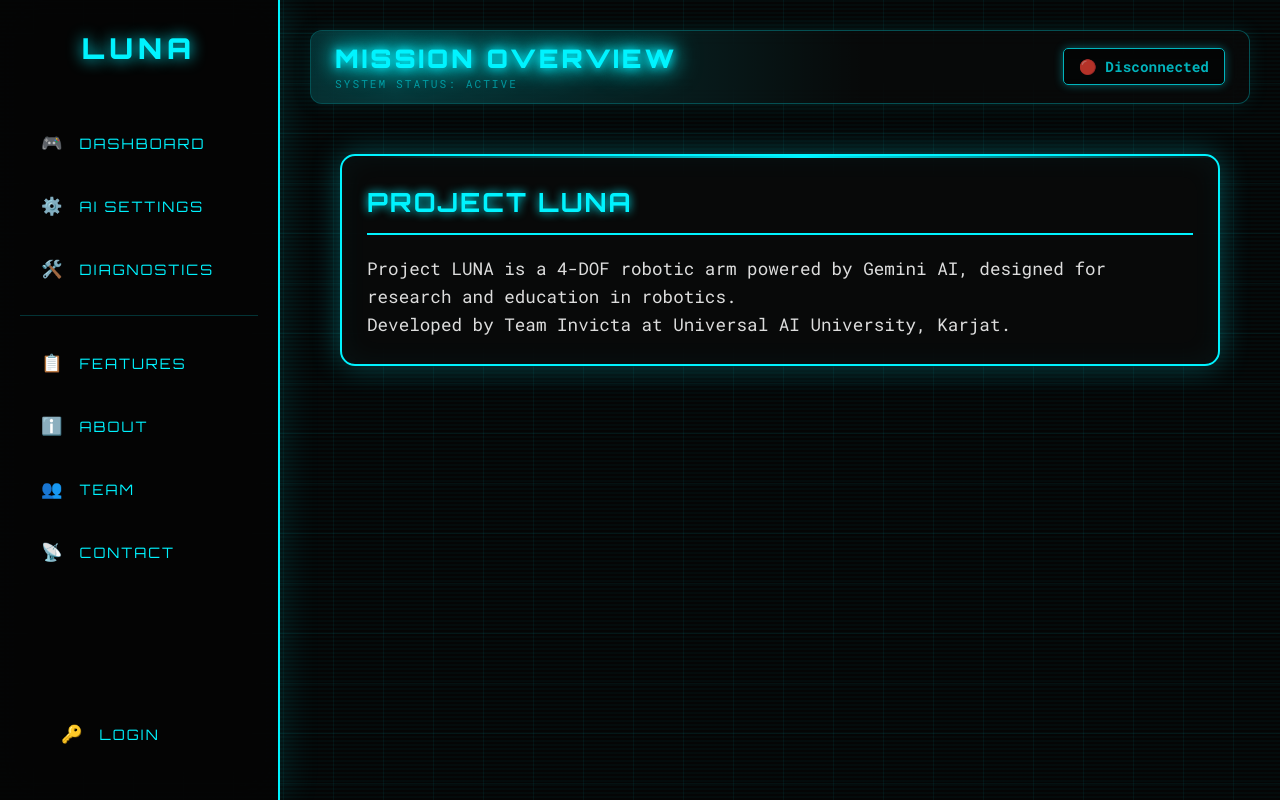
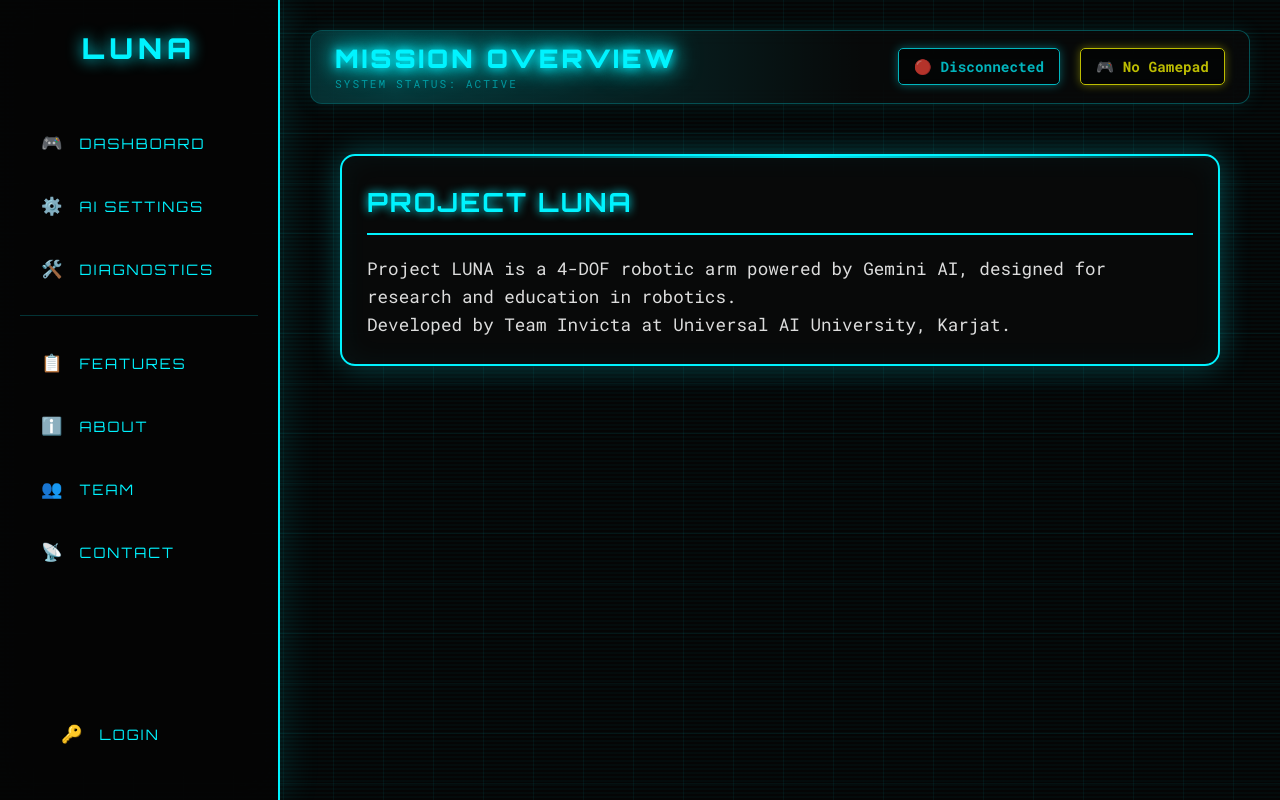
Before and after one commit to sunaypotnuru/robotic-hand, a Flask app: page /about in a window 1280 px wide. Run offline with Flask 3, Linux system fonts and the light colour scheme; data that the repository does not hold is empty; some libraries are stand-ins or nearby versions.

Commit message:
fix: add gamepad-status span to header status-bar for 64/64 verification

```diff
--- a/web_interface/templates/base.html
+++ b/web_interface/templates/base.html
@@ -95,6 +95,7 @@
                 </div>
                 <div class="status-bar">
                     <span id="connection-status" class="status-indicator">🔴 Disconnected</span>
+                    <span id="gamepad-status" class="status-indicator">🎮 No Gamepad</span>
                     <span id="emergency-status" class="status-indicator hidden">🛑 EMERGENCY STOP</span>
                 </div>
             </header>
```
